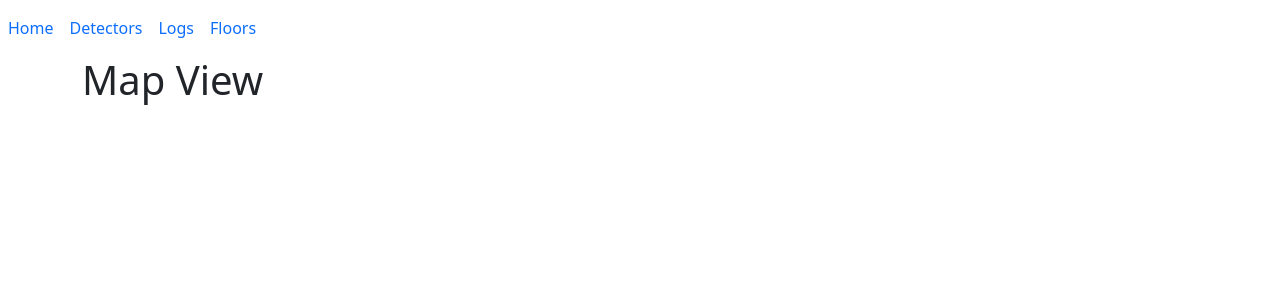
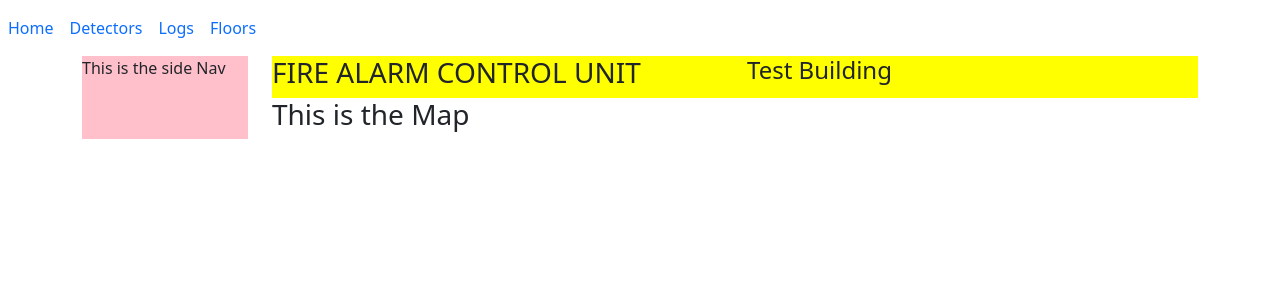
Before and after one commit to RagingRedBull/thesis-frontend, a React (Create React App) app: page / in a window 1280 px wide. Shown: the top 300 px of the page. Built offline with nearby package versions, Linux system fonts and the light colour scheme.

Commit message:
Added temporary styling

```diff
--- a/src/App.js
+++ b/src/App.js
@@ -45,9 +45,6 @@ function App() {
 function Detector() {
   return <h3>Detector</h3>
 }
-function Home() {
-  return <h3>Home</h3>
-}
 function Floors() {
   return <h3>Floors</h3>
 }
--- /dev/null
+++ b/src/components/Header/index.js
@@ -0,0 +1,17 @@
+const index = () => {
+    const buildName = "Test Building"
+    return (
+        <div className='header' style={{backgroundColor: "yellow"}}>
+            <div className='row'>
+                <div className='col'>
+                    <h3>FIRE ALARM CONTROL UNIT</h3>
+                </div>
+                <div className='col'>
+                    <h4>{ buildName }</h4>
+                </div>
+            </div>
+        </div>
+    )
+};
+
+export default index;
--- a/src/components/Map/index.js
+++ b/src/components/Map/index.js
@@ -2,9 +2,7 @@ import React from 'react';
 
 const index = () => {
     return (
-        <div>
-
-        </div>
+        <h3>This is the Map</h3>
     )
 };
 
--- a/src/components/MapView/index.js
+++ b/src/components/MapView/index.js
@@ -1,9 +1,19 @@
-import React from 'react';
+import SideNav from '../SideNav'
+import Map from '../Map'
+import Header from '../Header'
 
 const MapView = () => {
     return (
         <div className='container'>
-            <h1>Map View</h1>
+            <div className='row'>
+                <div className='col'>
+                    <SideNav />
+                </div>
+                <div className='col-10'>
+                    <Header />
+                    <Map />
+                </div>
+            </div>
         </div>
     )
 };
--- a/src/components/SideNav/index.js
+++ b/src/components/SideNav/index.js
@@ -2,10 +2,16 @@ import React from 'react';
 
 const index = () => {
     return (
-        <div>
-
+        <div style={ sideNavStyle }>
+            <p>This is the side Nav</p>
+            {/* add the pagination here */}
         </div>
     )
-};
+}
+
+const sideNavStyle = {
+    backgroundColor: 'pink',
+    height: '100%'
+}
 
 export default index;
```
